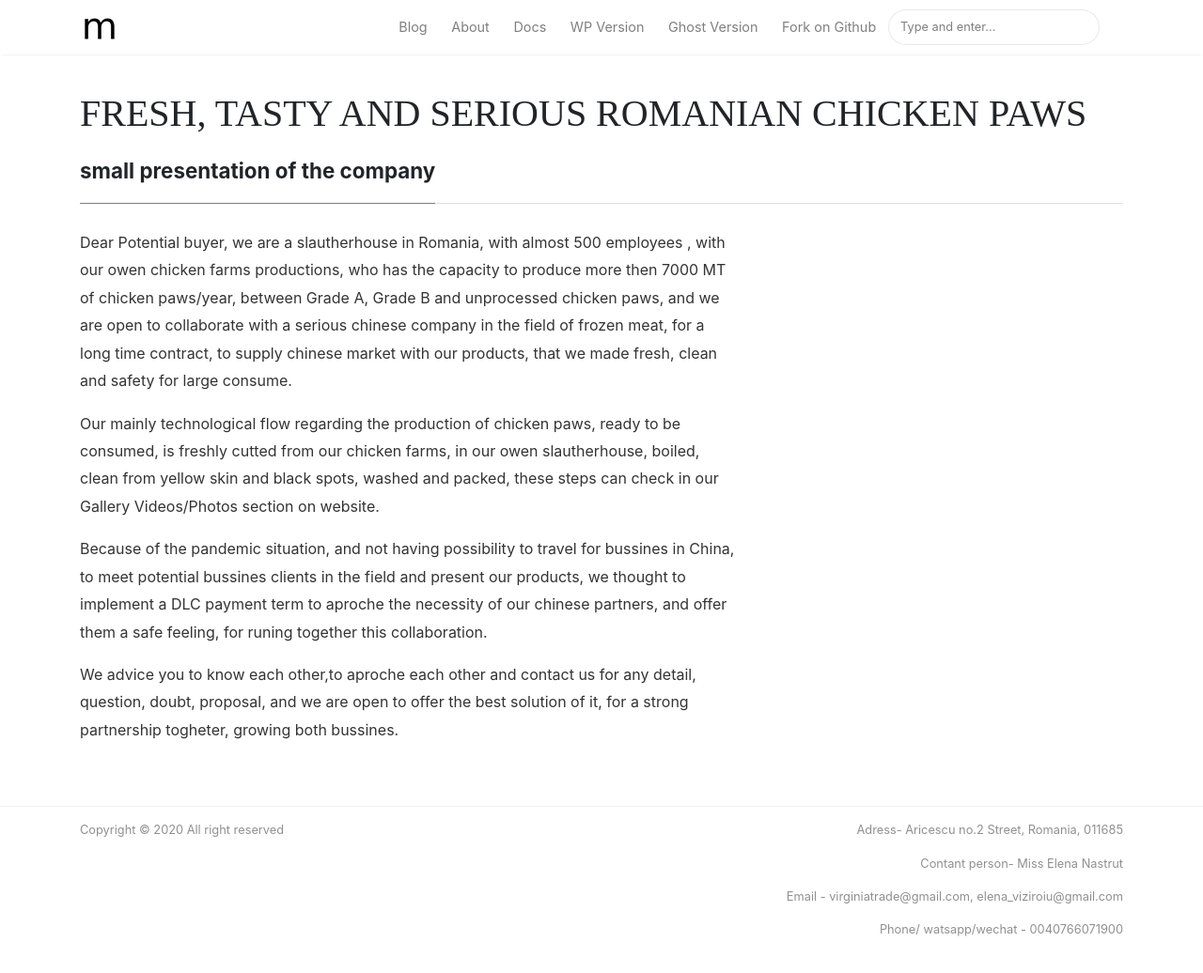
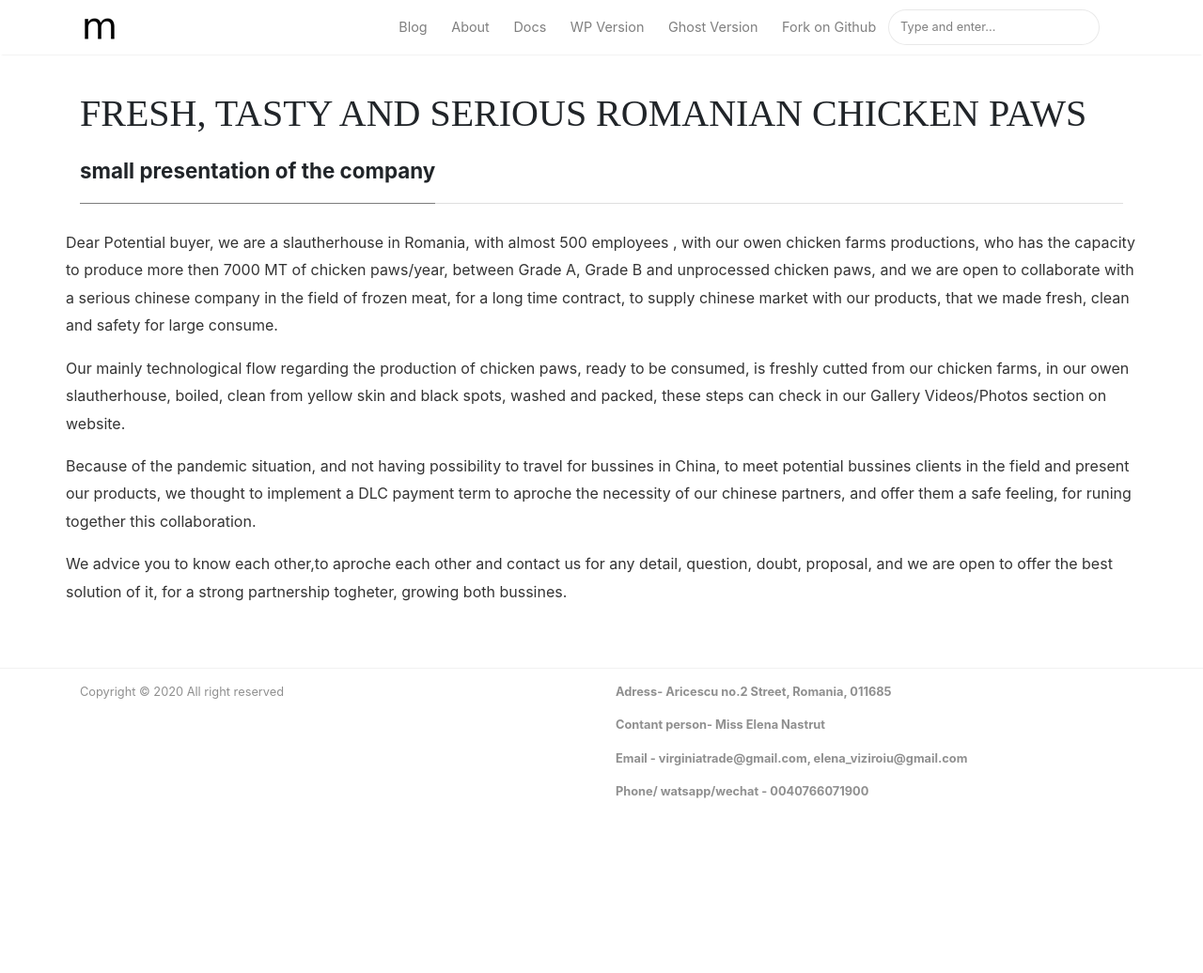
Before and after one commit to gpf192/gpf192.github.io, a Jekyll site: the page built from _pages/about.md, in a window 1280 px wide and 1089 px high. Shown: the top 1036 px of the window at 94% size. Built offline with Jekyll 4.4.1, drawn with Linux system fonts in a browser that asks for light colours; nearby versions of some CDN libraries.

Commit message:
feat style

```diff
--- a/_layouts/default.html
+++ b/_layouts/default.html
@@ -176,11 +176,11 @@ ga('send', 'pageview');
                 Copyright © {{ site.time | date: "%Y" }} All right reserved
             </div>
 
-            <div class="col-md-6 col-sm-6 text-center text-lg-right">
-                <p> Adress- Aricescu no.2 Street, Romania, 011685 </p>
-                <p> Contant person- Miss Elena Nastrut </p>
-                <p> Email - virginiatrade@gmail.com, elena_viziroiu@gmail.com </p>
-                <p> Phone/ watsapp/wechat - 0040766071900 </p>
+            <div class="col-md-6 col-sm-6 text-center text-lg-left">
+                <p><strong> Adress- Aricescu no.2 Street, Romania, 011685 </strong></p>
+                <p><strong> Contant person- Miss Elena Nastrut </strong></p>
+                <p><strong> Email - virginiatrade@gmail.com, elena_viziroiu@gmail.com </strong></p>
+                <p><strong> Phone/ watsapp/wechat - 0040766071900 </strong></p>
             </div>
 
 <!--            <div class="col-md-6 col-sm-6 text-center text-lg-right">
--- a/_pages/about.md
+++ b/_pages/about.md
@@ -6,15 +6,13 @@ comments: false
 ---
 
 <div class="row justify-content-between">
-<div class="col-md-8 pr-5">
 
-<p>Dear Potential buyer, we are a slautherhouse in Romania, with almost 500 employees , with our owen chicken farms productions, who has the capacity to produce more then 7000 MT of chicken paws/year, between Grade A, Grade B and unprocessed chicken paws, and we are open to collaborate with a serious chinese company in the field of frozen meat, for a long time contract, to supply chinese market with our products, that we made fresh, clean and safety for large consume.</p>
+<p>    Dear Potential buyer, we are a slautherhouse in Romania, with almost 500 employees , with our owen chicken farms productions, who has the capacity to produce more then 7000 MT of chicken paws/year, between Grade A, Grade B and unprocessed chicken paws, and we are open to collaborate with a serious chinese company in the field of frozen meat, for a long time contract, to supply chinese market with our products, that we made fresh, clean and safety for large consume.</p>
 
-<p>Our mainly technological flow regarding the production of chicken paws, ready to be consumed, is freshly cutted from our chicken farms, in our owen slautherhouse, boiled, clean from yellow skin and black spots, washed and packed, these steps  can check in our Gallery Videos/Photos section on website.</p>
+<p>    Our mainly technological flow regarding the production of chicken paws, ready to be consumed, is freshly cutted from our chicken farms, in our owen slautherhouse, boiled, clean from yellow skin and black spots, washed and packed, these steps  can check in our Gallery Videos/Photos section on website.</p>
 
-<p>Because of the pandemic situation, and not having possibility to travel for bussines in China, to meet potential bussines clients in the field and present our products, we thought to implement a DLC payment term to aproche the necessity of our chinese partners, and offer them a safe feeling, for runing together this collaboration.</p>
+<p>    Because of the pandemic situation, and not having possibility to travel for bussines in China, to meet potential bussines clients in the field and present our products, we thought to implement a DLC payment term to aproche the necessity of our chinese partners, and offer them a safe feeling, for runing together this collaboration.</p>
 
-<p>We advice you to know each other,to aproche each other and contact us for any detail, question, doubt, proposal, and we are open to offer the best solution of it, for a strong partnership togheter, growing both bussines.</p>
+<p>    We advice you to know each other,to aproche each other and contact us for any detail, question, doubt, proposal, and we are open to offer the best solution of it, for a strong partnership togheter, growing both bussines.</p>
 
 </div>
-</div>
```
